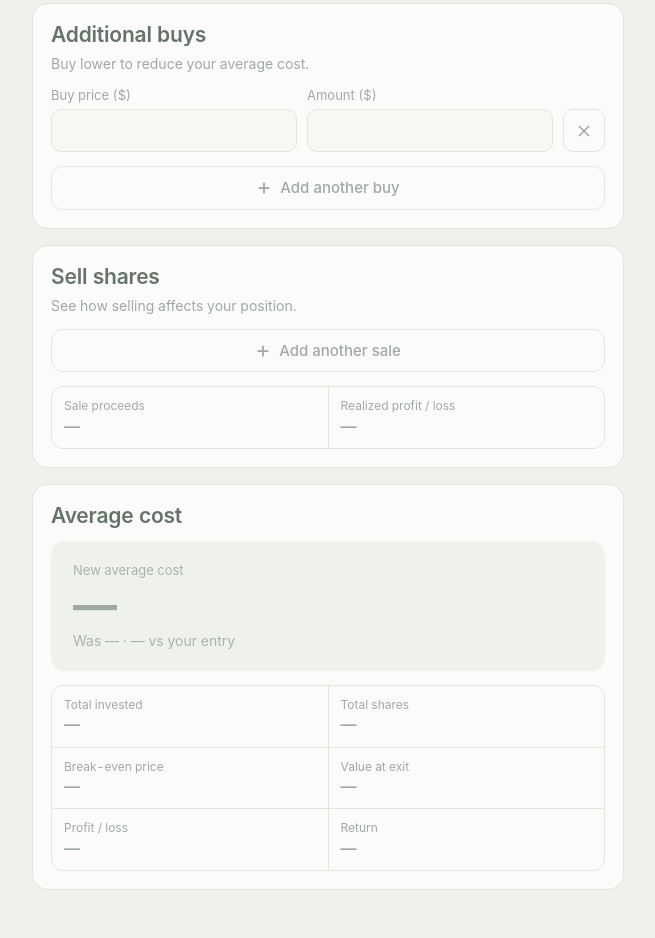
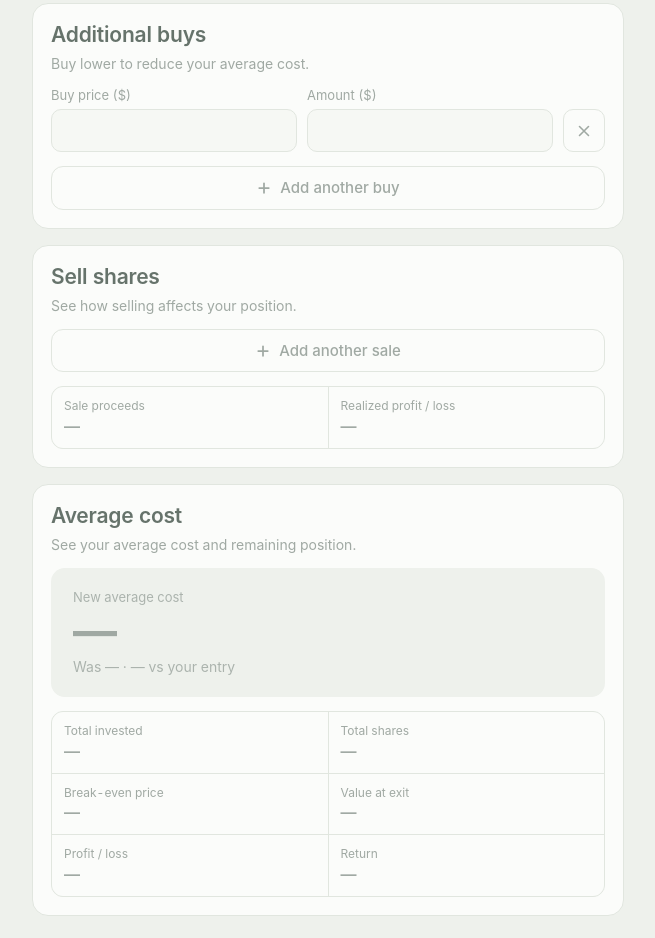
Before and after one commit to lubair/avgentry, a plain HTML site: page index.html in a window 1280 px wide. Shown: the part 521-1459 px from the top of the page, without its empty margins (312-967 px from the left). Before the commit the page ends 1433 px from the top, so only its background shows below. Drawn offline with Linux system fonts and the light colour scheme.

Commit message:
Add average cost subtitle
Co-authored-by: Cursor <cursoragent@cursor.com>

```diff
--- a/index.html
+++ b/index.html
@@ -1494,6 +1494,7 @@
     <div class="col col-right">
       <section class="card" aria-labelledby="avg-title">
         <h2 id="avg-title">Average cost</h2>
+        <p class="note">See your average cost and remaining position.</p>
         <div class="hero" aria-live="polite">
           <div class="hero-label">New average cost</div>
           <output class="hero-value" id="a-avg">—</output>
@@ -1556,6 +1557,7 @@
     <div class="col">
       <section class="card">
         <h2>Average cost</h2>
+        <p class="note">See your average cost and remaining position.</p>
         <div class="hero">
           <div class="hero-label">New average cost</div>
           <span class="hero-value">—</span>
```
